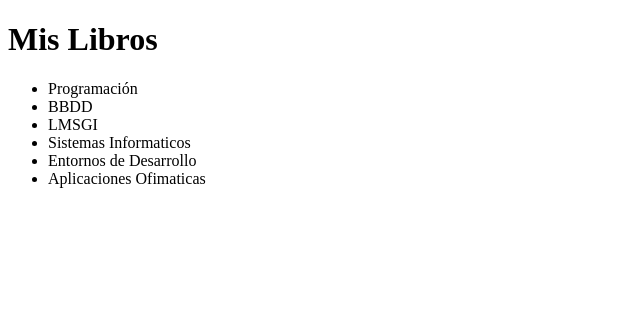
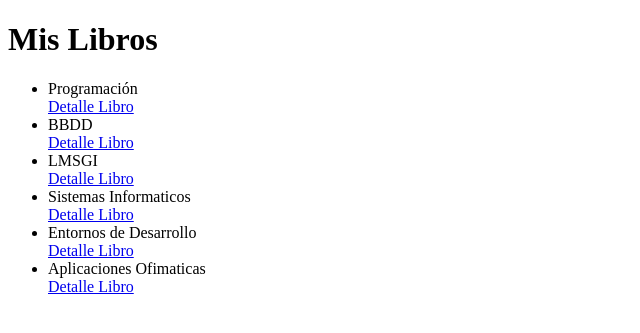
Before and after one commit to ljlopezSAFA/django_example_project, a Django app: page /libreria/libros/ in a window 1280 px wide. Shown: the top 333 px of the page, without its empty margins (0-640 px from the left). Run offline with Django 4.2, Linux system fonts and the light colour scheme; data comes from the database, SQL or seed files in the repository; both versions use the stored data as it was after the commit.

Commit message:
subida inicial

```diff
--- a/libreria/urls.py
+++ b/libreria/urls.py
@@ -4,5 +4,6 @@ from .views import *
 urlpatterns = [
     path('inicio/', cargar_inicio),
     path('libros/', cargar_vista_libros),
-    path('libros/crear/', crear_libro, name='crear_libro')
+    path('libros/crear/', crear_libro, name='crear_libro'),
+    path('libros/<int:id>',detalle_libro, name='detalle_libro')
 ]
--- a/libreria/views.py
+++ b/libreria/views.py
@@ -27,3 +27,9 @@ def crear_libro(request):
         return redirect('/libreria/libros')
     else:
         return render(request, 'crear_libro.html')
+
+
+def detalle_libro(request, id):
+    libro = Libro.objects.get(id=id)
+    context = {'libro': libro}
+    return render(request, 'libro_detalle.html', context)
--- a/templates/libros.html
+++ b/templates/libros.html
@@ -11,7 +11,8 @@
     <ul>
         {% for libro in libros %}
 
-        <li>{{ libro.nombre}}</li>
+
+        <li>{{ libro.nombre}}</li><a href="/libreria/libros/{{ libro.id }}">Detalle Libro</a>
 
         {% endfor %}
 
```
Also changed, not shown: templates/libro_detalle.html (added, +14 -0 lines), db.sqlite3.
